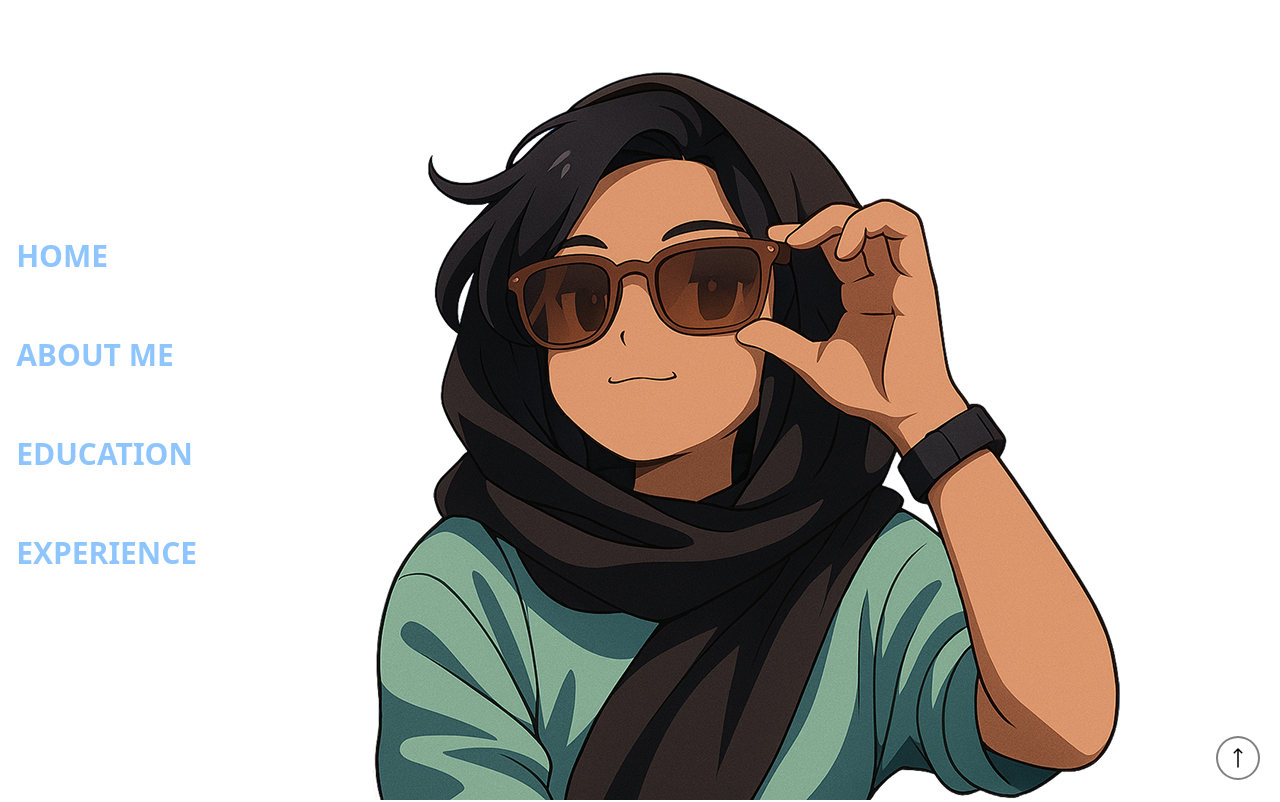
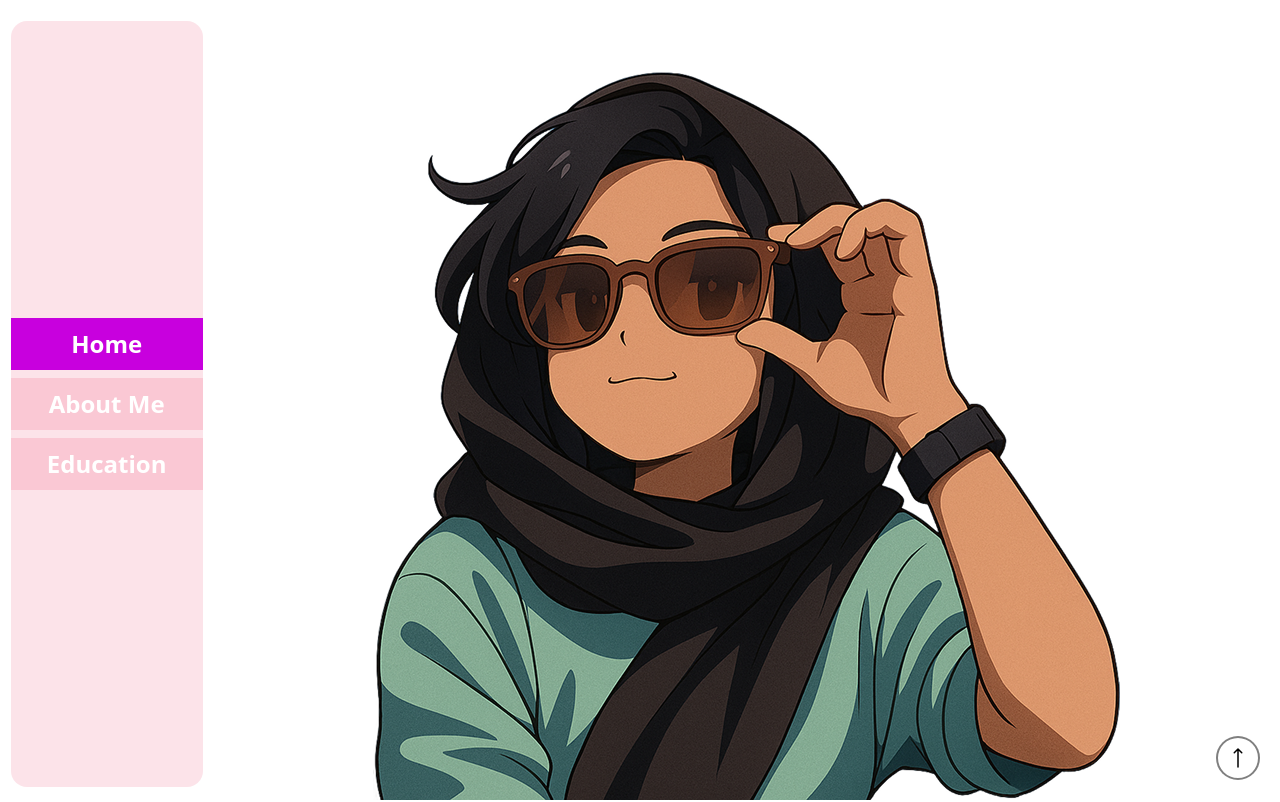
Before and after one commit to Juzznick/freelance-Portfolio, a Next.js app: page / in a window 1280 px wide. Shown: the top 802 px of the page. Built offline with nearby package versions, Linux system fonts and the light colour scheme; a web font is replaced by a local one.

Commit message:
updated navbar design

```diff
--- a/src/app/navbar.js
+++ b/src/app/navbar.js
@@ -1,12 +1,19 @@
 const NavBar = () => {
-    return(
+    return (
         <nav className="bg-white flex justify-center items-center pt-2 h-screen w-1/6 sticky top-0 z-999 ">
-            <ul className="flex flex-col justify-around h-1/2">
+            {/* <ul className="flex flex-col justify-around h-1/2">
                 <a href='#hero'><li className="cursor-pointer text-3xl text-blue-300">HOME</li></a>
                 <a href='#aboutme'><li className="cursor-pointer text-3xl text-blue-300">ABOUT ME</li></a>
                 <a href='#education'><li className="cursor-pointer text-3xl text-blue-300">EDUCATION</li></a>
                 <a><li className="cursor-pointer text-3xl text-blue-300">EXPERIENCE</li></a>
-            </ul>
+            </ul> */}
+            <div className="bg-primary/50 h-29/30 w-9/10 rounded-2xl flex items-center justify-center overflow-hidden">
+                <ul className="flex flex-col items-center w-full">
+                    <a href='#hero' className="w-full flex justify-center items-center bg-fuchsia-600 h-13 m-1"><li className="cursor-pointer text-2xl  text-white">Home</li></a>
+                    <a href='#aboutme' className="w-full flex justify-center  items-center bg-primary h-13 m-1"><li className="cursor-pointer text-2xl  text-white">About Me</li></a>
+                    <a href='#education' className="w-full flex justify-center  items-center bg-primary h-13 m-1"><li className="cursor-pointer text-2xl  text-white">Education</li></a>
+                </ul>
+            </div>
         </nav>
 
     );
```
